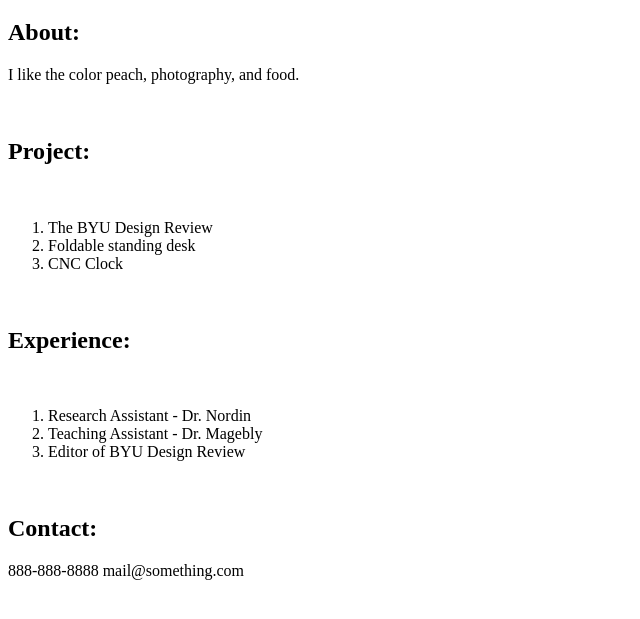
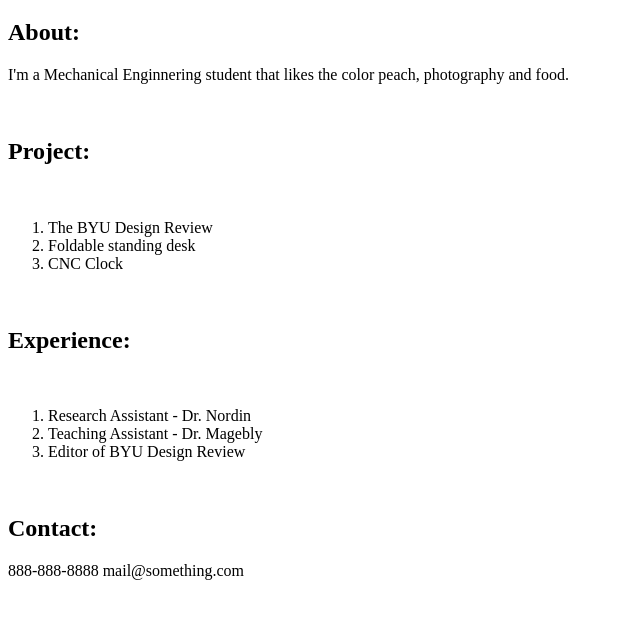
Before and after one commit to pfiguer2/Portfolio, a plain HTML site: page index.html in a window 1280 px wide. Shown: the part 61-680 px from the top of the page, without its empty margins (0-640 px from the left). Drawn offline with Linux system fonts and the light colour scheme.

Commit message:
Second commit

```diff
--- a/index.html
+++ b/index.html
@@ -7,7 +7,7 @@
 	<body>
 		<h1> Portfolio </h1>
 		<h2> About: </h2>
-		<p> I like the color peach, photography, and food. </p>
+		<p> I'm a Mechanical Enginnering student that likes the color peach, photography and food. </p>
 		<br>
 		<h2> Project: </h2>
 		<br>
```
